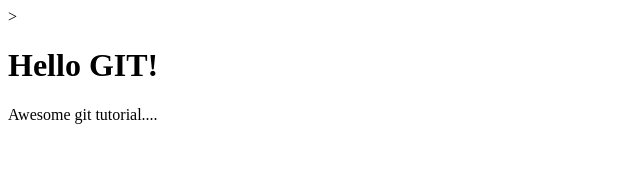
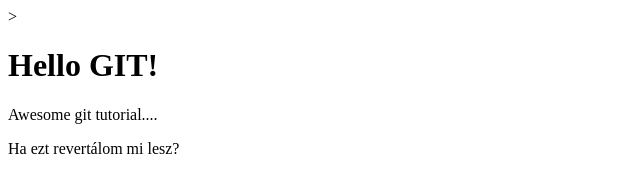
Before and after one commit to Esszusz/mytestproject, a plain HTML site: page index.html in a window 1280 px wide. Shown: the whole page, without its empty margins (0-640 px from the left). Drawn offline with Linux system fonts and the light colour scheme.

Commit message:
Új sort vittem fel

```diff
--- a/index.html
+++ b/index.html
@@ -10,5 +10,6 @@
     <body>
         <h1>Hello GIT!</h1>
         <p>Awesome git tutorial....</p>
+        <p>Ha ezt revertálom mi lesz?</p>
     </body>
 </html>
```
